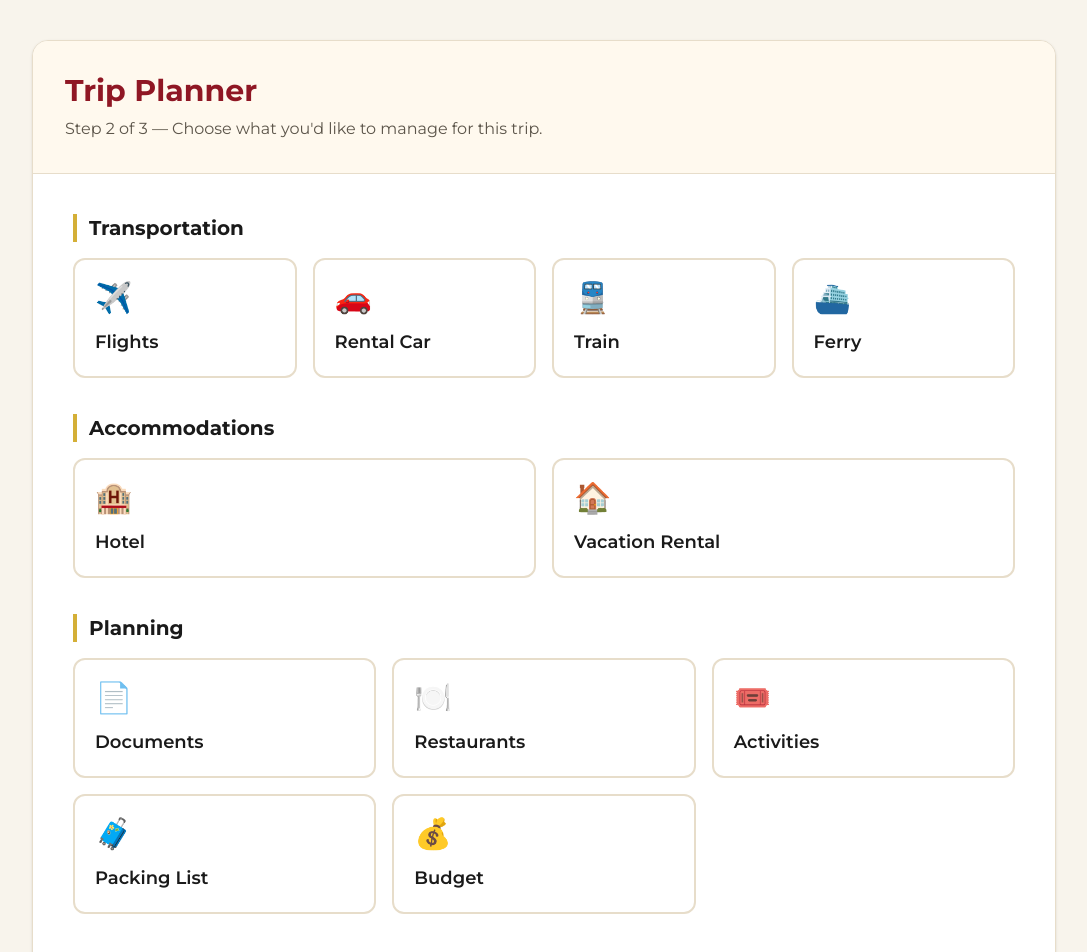
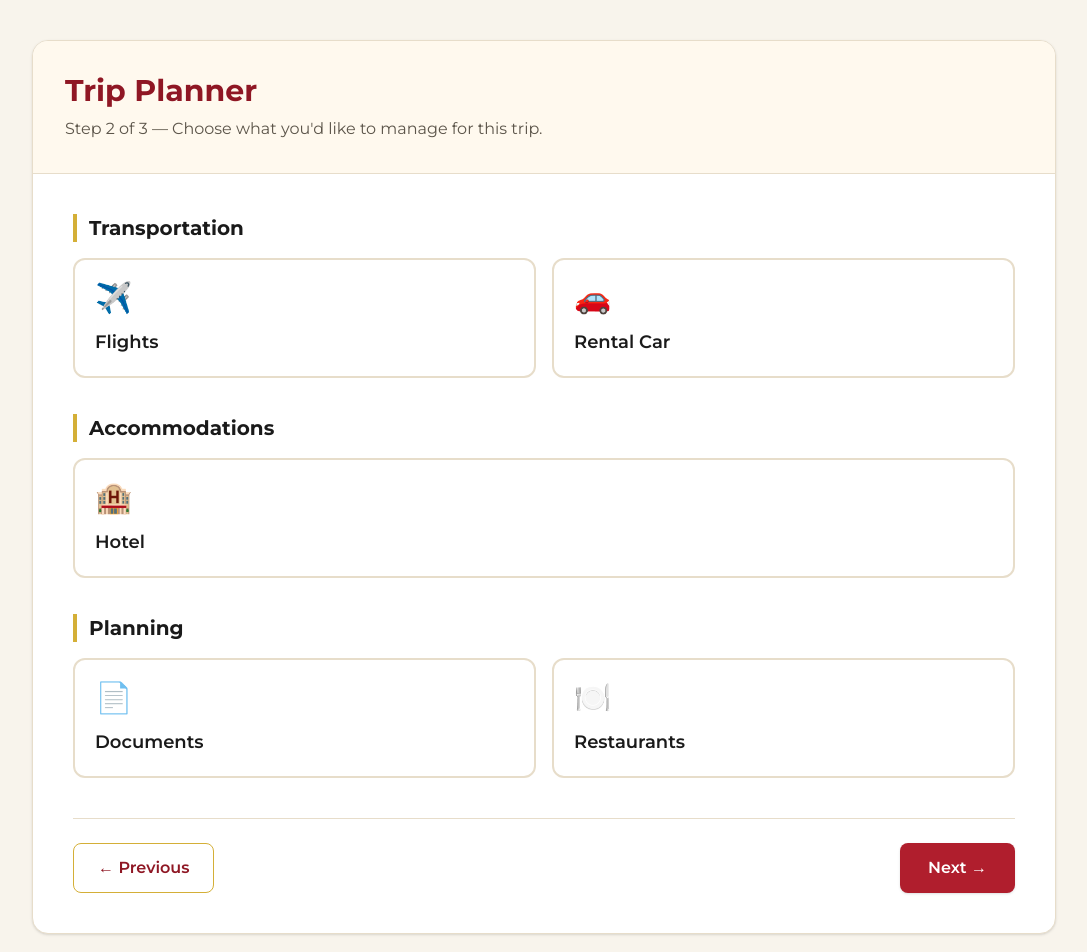
Before and after one commit to jpro71/Upcoming-Travel, a Next.js app: page /new-trip/planner in a window 1280 px wide. Shown: the top 952 px of the page, without its empty margins (96-1183 px from the left). Built offline with nearby package versions, Linux system fonts and the light colour scheme; no server answers.

Commit message:
Hide unfinished trip planner options

```diff
--- a/app/new-trip/planner/page.tsx
+++ b/app/new-trip/planner/page.tsx
@@ -2,33 +2,22 @@
 
 import { useEffect, useState } from "react";
 import { useRouter } from "next/navigation";
+
 import { loadDraft, saveDraft } from "@/lib/tripService";
 
 type PlannerKey =
   | "flights"
   | "rentalCar"
-  | "train"
-  | "ferry"
   | "hotel"
-  | "vacationRental"
   | "documents"
-  | "restaurants"
-  | "activities"
-  | "packingList"
-  | "budget";
+  | "restaurants";
 
 const DEFAULT_SELECTIONS: Record<PlannerKey, boolean> = {
   flights: false,
   rentalCar: false,
-  train: false,
-  ferry: false,
   hotel: false,
-  vacationRental: false,
   documents: false,
   restaurants: false,
-  activities: false,
-  packingList: false,
-  budget: false,
 };
 
 export default function PlannerPage() {
@@ -41,12 +30,12 @@ export default function PlannerPage() {
     const draft = loadDraft();
 
     if (draft?.plannerItems) {
-      const { notes: _notes, ...plannerItems } =
-        draft.plannerItems;
-
       setSelected({
-        ...DEFAULT_SELECTIONS,
-        ...plannerItems,
+        flights: draft.plannerItems.flights ?? false,
+        rentalCar: draft.plannerItems.rentalCar ?? false,
+        hotel: draft.plannerItems.hotel ?? false,
+        documents: draft.plannerItems.documents ?? false,
+        restaurants: draft.plannerItems.restaurants ?? false,
       });
     }
   }, []);
@@ -58,25 +47,32 @@ export default function PlannerPage() {
     }));
   }
 
-  function next() {
+  function savePlannerSelections() {
     saveDraft({
       plannerItems: {
-        ...selected,
+        flights: selected.flights,
+        rentalCar: selected.rentalCar,
+        train: false,
+        ferry: false,
+        hotel: selected.hotel,
+        vacationRental: false,
+        documents: selected.documents,
+        restaurants: selected.restaurants,
+        activities: false,
+        packingList: false,
+        budget: false,
         notes: false,
       },
     });
+  }
 
+  function next() {
+    savePlannerSelections();
     router.push("/new-trip/photo");
   }
 
   function previous() {
-    saveDraft({
-      plannerItems: {
-        ...selected,
-        notes: false,
-      },
-    });
-
+    savePlannerSelections();
     router.push("/new-trip");
   }
 
@@ -105,7 +101,9 @@ export default function PlannerPage() {
 
         <div
           className={`mt-3 text-lg font-semibold ${
-            active ? "text-[#8F1724]" : "text-[#1A1A1A]"
+            active
+              ? "text-[#8F1724]"
+              : "text-[#1A1A1A]"
           }`}
         >
           {title}
@@ -129,8 +127,8 @@ export default function PlannerPage() {
           </h1>
 
           <p className="mt-2 text-[#5C554A]">
-            Step 2 of 3 — Choose what you'd like to manage for
-            this trip.
+            Step 2 of 3 — Choose what you'd like to manage
+            for this trip.
           </p>
         </div>
 
@@ -139,7 +137,7 @@ export default function PlannerPage() {
             Transportation
           </h2>
 
-          <div className="mb-9 grid gap-4 md:grid-cols-2 lg:grid-cols-4">
+          <div className="mb-9 grid gap-4 md:grid-cols-2">
             <PlannerCard
               icon="✈️"
               title="Flights"
@@ -151,35 +149,17 @@ export default function PlannerPage() {
               title="Rental Car"
               item="rentalCar"
             />
-
-            <PlannerCard
-              icon="🚆"
-              title="Train"
-              item="train"
-            />
-
-            <PlannerCard
-              icon="⛴️"
-              title="Ferry"
-              item="ferry"
-            />
           </div>
 
           <h2 className="mb-4 border-l-4 border-[#D4AF37] pl-3 text-xl font-bold text-[#1A1A1A]">
             Accommodations
           </h2>
 
-          <div className="mb-9 grid gap-4 md:grid-cols-2">
+          <div className="mb-9 grid gap-4">
             <PlannerCard
               icon="🏨"
               title="Hotel"
               item="hotel"
-            />
-
-            <PlannerCard
-              icon="🏠"
-              title="Vacation Rental"
-              item="vacationRental"
             />
           </div>
 
@@ -187,7 +167,7 @@ export default function PlannerPage() {
             Planning
           </h2>
 
-          <div className="grid gap-4 md:grid-cols-2 lg:grid-cols-3">
+          <div className="grid gap-4 md:grid-cols-2">
             <PlannerCard
               icon="📄"
               title="Documents"
@@ -198,24 +178,6 @@ export default function PlannerPage() {
               icon="🍽️"
               title="Restaurants"
               item="restaurants"
-            />
-
-            <PlannerCard
-              icon="🎟️"
-              title="Activities"
-              item="activities"
-            />
-
-            <PlannerCard
-              icon="🧳"
-              title="Packing List"
-              item="packingList"
-            />
-
-            <PlannerCard
-              icon="💰"
-              title="Budget"
-              item="budget"
             />
           </div>
 
```
